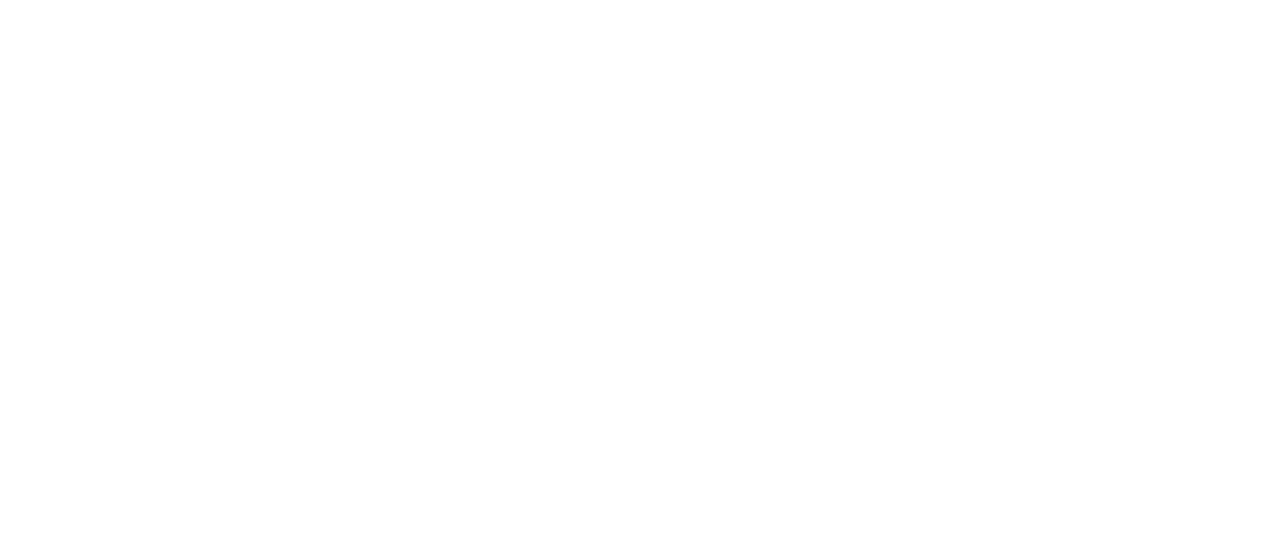
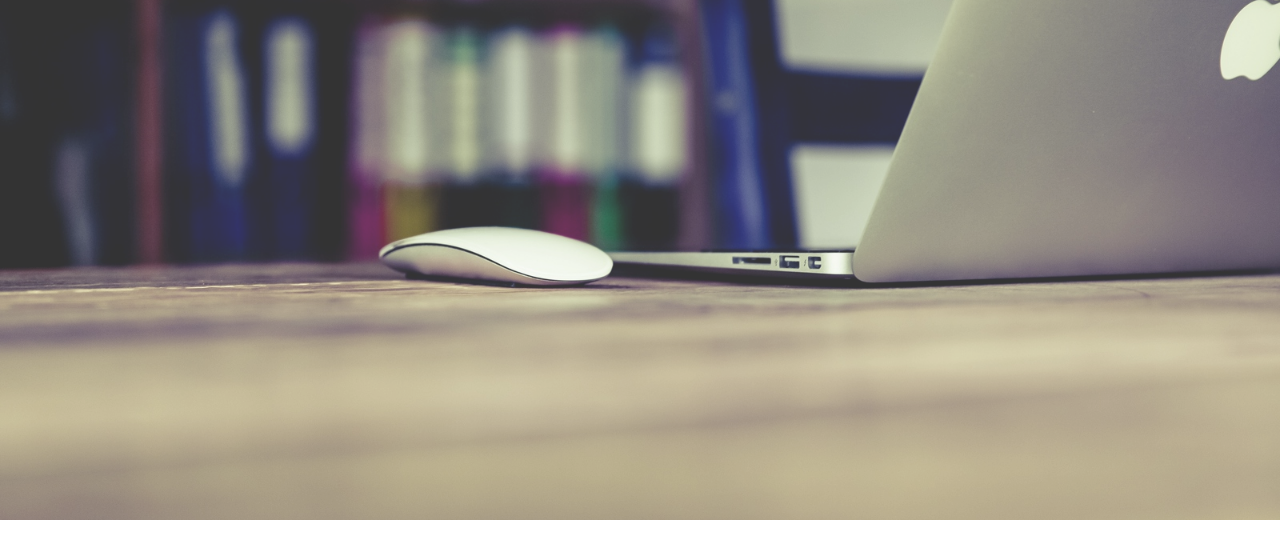
Before and after one commit to Rahul-Agg/WebDevelopment, a plain HTML site: page Resume/index.html in a window 1280 px wide. Drawn offline with Linux system fonts and the light colour scheme.

Commit message:
Adding header image

```diff
--- a/Resume/index.html
+++ b/Resume/index.html
@@ -2,7 +2,7 @@
 <html>
 <head>
     <title>
-        Manisha Khattar
+        Rahul Aggarwal
     </title>
     <link rel="stylesheet" type="text/css" href="style.css">
 </head>
@@ -14,11 +14,13 @@
     <main>
 
         <section id="about">
+
         </section>
 
         <section id="skills">
 
         </section>
+
 
         <section id="experience">
 
--- a/Resume/style.css
+++ b/Resume/style.css
@@ -0,0 +1,11 @@
+body{
+	margin: 0px;
+}
+
+#body-header{
+	height: 65vh;
+	opacity: 0.8;
+	background-image: url(image/macbook_mouse.jpg);
+	background-size: cover;
+	background-position: center;
+}
```
Also changed, not shown: Resume/image/macbook_mouse.jpg (added).
